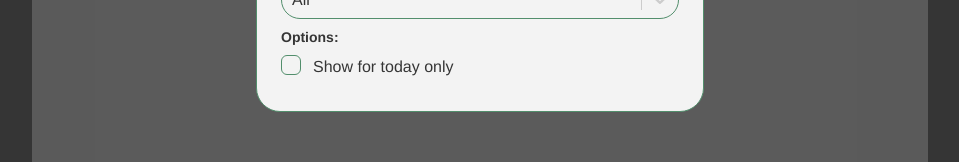
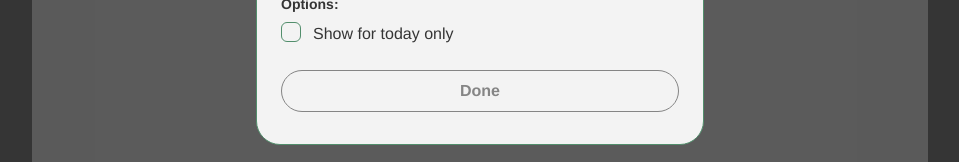
Before and after one commit to cyue49/dailyrhythm, a React (Create React App) app in the folder frontend/: page /myhabits in a window 1280 px wide. Both pictures are taken after a click on the icon 1062 px from the left and 154 px from the top of the page. Shown: the part 434-596 px from the top of the page, without its empty margins (160-1119 px from the left). Built offline with nearby package versions, Linux system fonts and the light colour scheme; no server answers.

Commit message:
added close button to filter dialog

```diff
--- a/frontend/src/components/myhabits/CategoryDivider.js
+++ b/frontend/src/components/myhabits/CategoryDivider.js
@@ -63,7 +63,7 @@ const CategoryDivider = ({ category, currentDay, categories, setCategories, show
             </div>
             {habits.map((habit, index) => (
                 showTodayOnly && !habit.weekdays.includes(currentDay.getDay().toString()) ?
-                    <div className='hidden'></div>
+                    <div className='hidden' key={index}></div>
                     : <HabitCard habit={habit} currentDay={currentDay} key={index} />
             ))}
 
--- a/frontend/src/components/myhabits/FilterDialog.js
+++ b/frontend/src/components/myhabits/FilterDialog.js
@@ -5,7 +5,7 @@ import { Checkbox } from '@headlessui/react'
 import { FontAwesomeIcon } from '@fortawesome/react-fontawesome'
 import { faCheck } from '@fortawesome/free-solid-svg-icons'
 
-const FilterDialog = ({ categoryOptions, selectedCategory, setSelectedCategory, showTodayOnly, setShowTodayOnly, selectedCheckOption, setSelectedCheckOption }) => {
+const FilterDialog = ({ setDialogOpen, categoryOptions, selectedCategory, setSelectedCategory, showTodayOnly, setShowTodayOnly, selectedCheckOption, setSelectedCheckOption }) => {
     const checkOptions = [{ value: 'all', label: 'All' }, { value: 'check', label: 'Checked-in' }, { value: 'nocheck', label: 'Not checked-in' }]
 
     return (
@@ -43,6 +43,8 @@ const FilterDialog = ({ categoryOptions, selectedCategory, setSelectedCategory,
                 <div>Show for today only</div>
             </div>
 
+            {/* close button */}
+            <div className='secondary-gray-button hover:primary-gray-button button-animation w-full center-of-div mt-4' onClick={() => setDialogOpen(false)}>Done</div>
         </div >
     )
 }
--- a/frontend/src/pages/MyHabits.js
+++ b/frontend/src/pages/MyHabits.js
@@ -78,7 +78,7 @@ const MyHabits = () => {
                             selectedCategory.value === 'all' || category.category_id === selectedCategory.value) ?
                             <CategoryDivider category={category} currentDay={currentDay} key={index} categories={categories} setCategories={setCategories} showTodayOnly={showTodayOnly} />
                             :
-                            <div key={index}></div>
+                            <div key={index} className='hidden'></div>
                     ))}
                 </div>
             </div>
@@ -88,7 +88,7 @@ const MyHabits = () => {
                 <div className="fixed inset-0 w-screen center-of-div bg-appBlack bg-opacity-80 p-4">
                     <DialogPanel className="w-10/12 max-w-md flex flex-col bg-appWhite rounded-3xl border border-appGreen py-4 px-6">
                         <DialogTitle className='font-bold'>Filter</DialogTitle>
-                        <FilterDialog categoryOptions={categoryOptions} selectedCategory={selectedCategory} setSelectedCategory={setSelectedCategory} showTodayOnly={showTodayOnly} setShowTodayOnly={setShowTodayOnly} selectedCheckOption={selectedCheckOption} setSelectedCheckOption={setSelectedCheckOption} />
+                        <FilterDialog setDialogOpen={setDialogOpen} categoryOptions={categoryOptions} selectedCategory={selectedCategory} setSelectedCategory={setSelectedCategory} showTodayOnly={showTodayOnly} setShowTodayOnly={setShowTodayOnly} selectedCheckOption={selectedCheckOption} setSelectedCheckOption={setSelectedCheckOption} />
                     </DialogPanel>
                 </div>
             </Dialog>
```
